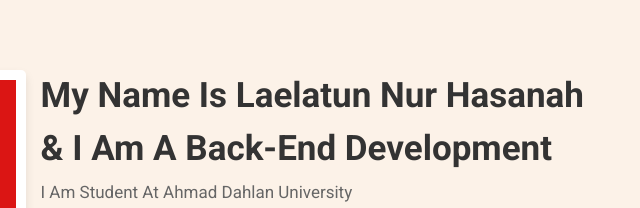
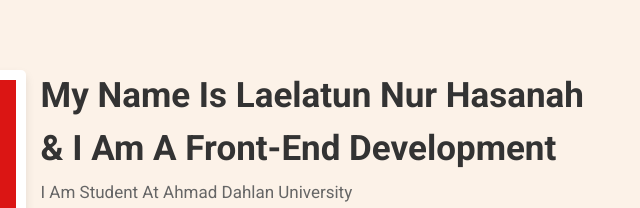
Before and after one commit to laelnh/salah, a plain HTML site: page index.html in a window 1280 px wide. Shown: the part 810-1018 px from the top of the page, 632-1272 px from the left. Drawn offline with Linux system fonts and the light colour scheme.

Commit message:
index.html

```diff
--- a/index.html
+++ b/index.html
@@ -84,7 +84,7 @@
     </div>
 
     <div class="content">
-        <h3> my name is Laelatun Nur Hasanah & i am a back-end development </h3>
+        <h3> my name is Laelatun Nur Hasanah & i am a front-end development </h3>
         <p>I am student at Ahmad Dahlan University</p>
         <div class="box-container">
             <div class="box">
```
